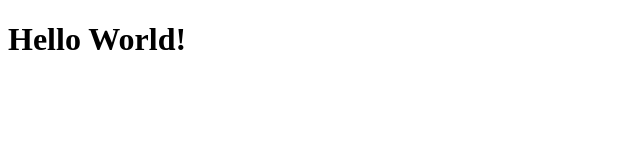
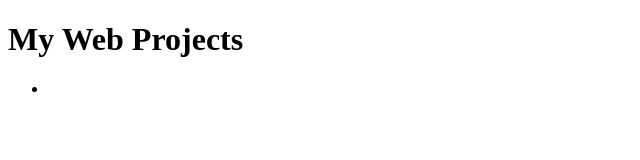
Before and after one commit to orssdev/WebProjects, a plain HTML site: page index.html in a window 1280 px wide. Shown: the whole page, without its empty margins (0-640 px from the left). Drawn offline with Linux system fonts and the light colour scheme.

Commit message:
main pain contain qrCode

```diff
--- a/index.html
+++ b/index.html
@@ -6,6 +6,9 @@
     <title>Orss01's Web Projects</title>
 </head>
 <body>
-    <h1>Hello World!</h1>
+    <h1>My Web Projects</h1>
+    <ul>
+        <li><a href="./qrCode/index.html"></a></li>
+    </ul>
 </body>
 </html>
```
